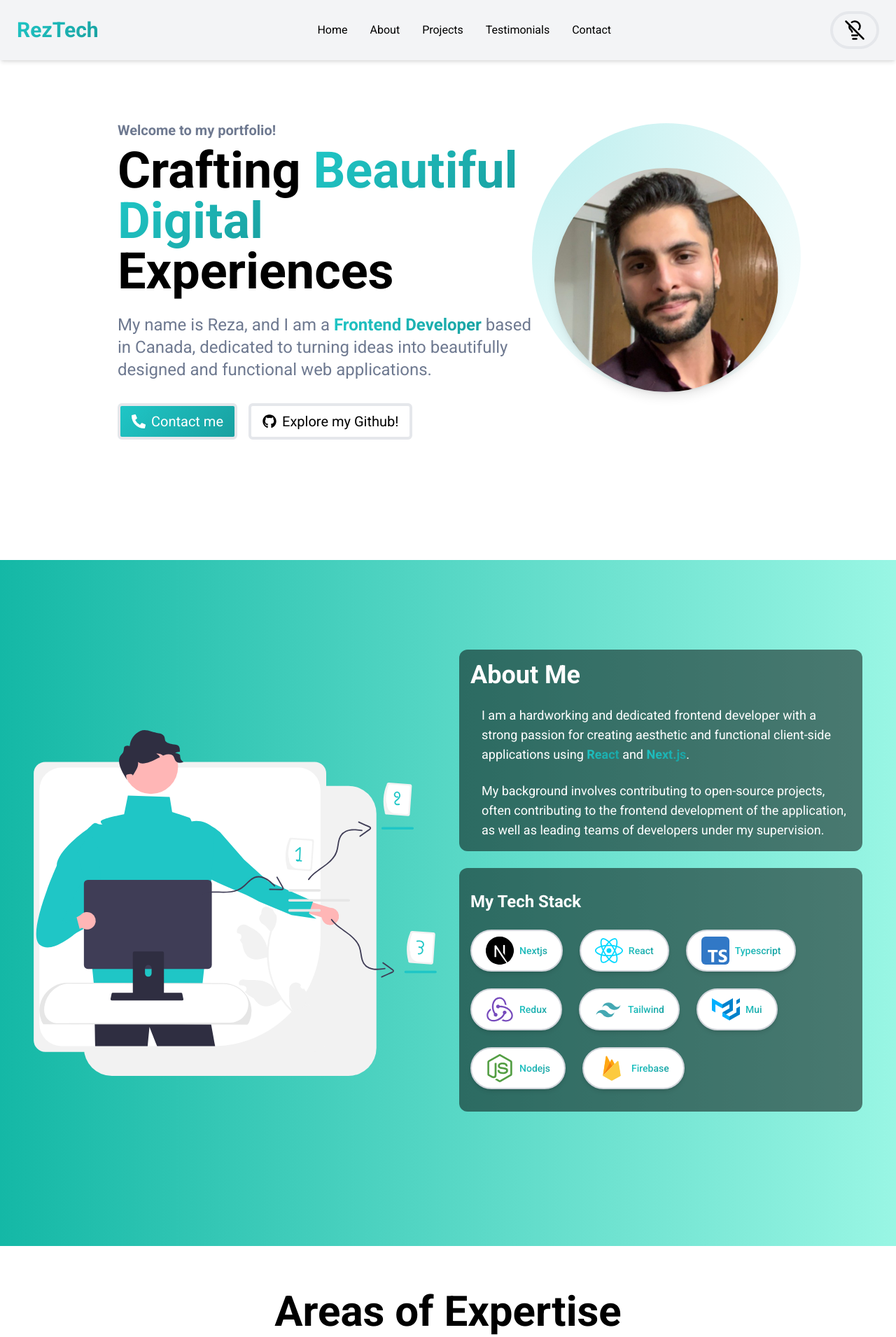
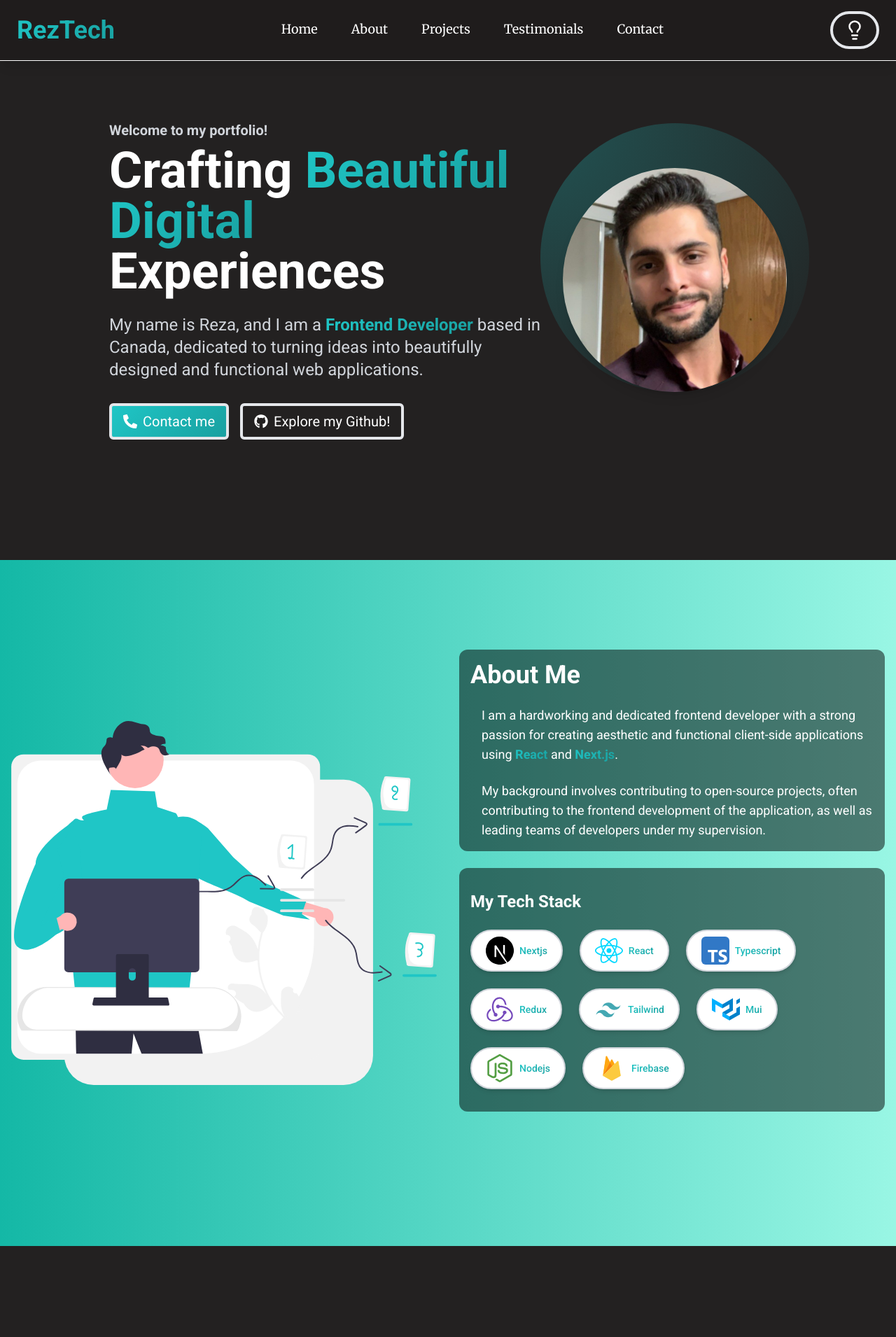
Before and after one commit to Cosmodocus/portfolio, a React (Vite) app: page / in a window 1280 px wide. Shown: the top 1910 px of the page at 70% size. Built offline with nearby package versions, Linux system fonts and the light colour scheme.

Commit message:
Set portfolio default to dark mode, and updated data flow. Also updated some styling

```diff
--- a/src/Components/DarkLightBtn.jsx
+++ b/src/Components/DarkLightBtn.jsx
@@ -1,31 +1,8 @@
-import  { useState } from 'react';
+// DarkLightBtn.jsx
 import { LuLightbulb, LuLightbulbOff } from 'react-icons/lu';
 import PropTypes from 'prop-types';
 
-const DarkLightBtn = ({ className }) => {
-	const [isDarkMode, setIsDarkMode] = useState(false);
-
-	const toggleIsDarkMode = () => {
-		setIsDarkMode(!isDarkMode);
-		if (!isDarkMode) {
-			document.documentElement.classList.add('dark');
-			document.documentElement.classList.remove('light');
-			document.querySelectorAll('nav').forEach((nav) => {
-				nav.classList.add('navbar-dark');
-				nav.classList.remove('navbar-light');
-			});
-			localStorage.setItem('theme', 'dark');
-		} else {
-			document.documentElement.classList.remove('dark');
-			document.documentElement.classList.add('light');
-			document.querySelectorAll('nav').forEach((nav) => {
-				nav.classList.remove('navbar-dark');
-				nav.classList.add('navbar-light');
-			});
-			localStorage.setItem('theme', 'light');
-		}
-	};
-
+const DarkLightBtn = ({ isDarkMode, toggleIsDarkMode, className }) => {
 	return (
 		<div>
 			<button
@@ -40,6 +17,8 @@ const DarkLightBtn = ({ className }) => {
 
 DarkLightBtn.propTypes = {
 	className: PropTypes.string.isRequired,
+	isDarkMode: PropTypes.bool.isRequired,
+	toggleIsDarkMode: PropTypes.func.isRequired,
 };
 
 export default DarkLightBtn;
--- a/src/Components/Expertise.jsx
+++ b/src/Components/Expertise.jsx
@@ -2,19 +2,15 @@ import { expertiseData } from "../data/expertise";
 
 const Expertise = () => {
   return (
-    <div className='container mx-auto py-16'>
+    <div className='container mx-auto px-6 py-32 flex flex-col items-center justify-center'>
       <h2 className='md:text-6xl text-4xl font-bold mb-12 text-center'>Areas of Expertise</h2>
-      <div className='grid grid-cols-1 sm:grid-cols-2 md:grid-cols-3 gap-12 mx-12'>
+      <div className='grid grid-cols-1 sm:grid-cols-2 md:grid-cols-3 gap-12 mx-auto'>
         {expertiseData.map((item) => (
           <div
             key={item.title}
-            className='flex flex-col items-center p-8 bg border rounded-xl shadow-lg transition-transform transform hover:scale-105 hover:shadow-xl'
+            className='flex flex-col items-center p-8 bg border rounded-xl shadow-lg transition-transform transform'
           >
-            <img
-              src={item.icon}
-              alt={item.title}
-              className='w-32 h-32 mb-4 object-contain'
-            />
+            <img src={item.icon} alt={item.title} className='w-32 h-32 mb-4 object-contain' />
             <span className='text-2xl font-semibold mb-2'>{item.title}</span>
             <p className='text-base text-center'>{item.description}</p>
           </div>
--- a/src/Components/Hamburger.jsx
+++ b/src/Components/Hamburger.jsx
@@ -1,8 +1,10 @@
+// Hamburger.jsx
 import { useState } from 'react';
 import { CgMenuGridR } from 'react-icons/cg';
 import DarkLightBtn from './DarkLightBtn';
+import PropTypes from 'prop-types';
 
-const Hamburger = ({ scrollToSection }) => {
+const Hamburger = ({ scrollToSection, isDarkMode, toggleIsDarkMode }) => {
 	const [navbar, setNavbar] = useState(false);
 
 	const toggleNavbar = () => {
@@ -20,18 +22,18 @@ const Hamburger = ({ scrollToSection }) => {
 			<CgMenuGridR size={30} onClick={toggleNavbar} />
 			{navbar && (
 				<div
-					className='overlay fixed top-0 left-0 w-screen h-screen flex items-center justify-center bg-gray-800 bg-opacity-75 transition-opacity duration-300'
+					className='overlay fixed top-0 left-0 w-screen h-screen flex items-center justify-center bg-black bg-opacity-75 transition-opacity duration-300'
 					onClick={handleOutsideClick}
 				>
-					<div className='bg-white text-[#000] text-center w-[300px] gap-4 shadow-lg rounded-lg p-8 flex flex-col items-center z-10 transform transition-transform duration-300'>
-						<ul className='flex flex-col gap-4'>
-							<li className='font-semibold hover:text-cyan-500' onClick={() => { scrollToSection('home'); toggleNavbar(); }}>Home</li>
-							<li className='font-semibold hover:text-cyan-500' onClick={() => { scrollToSection('about'); toggleNavbar(); }}>About</li>
-							<li className='font-semibold hover:text-cyan-500' onClick={() => { scrollToSection('details'); toggleNavbar(); }}>Projects</li>
-							<li className='font-semibold hover:text-cyan-500' onClick={() => { scrollToSection('testimonials'); toggleNavbar(); }}>Testimonials</li>
-							<li className='font-semibold hover:text-cyan-500' onClick={() => { scrollToSection('cta'); toggleNavbar(); }}>Contact</li>
+					<div className='bg-white text-black text-center w-[300px] gap-4 shadow-lg rounded-lg p-8 flex flex-col items-center z-10 transform transition-transform duration-300'>
+						<ul className='flex flex-col gap-4 text-lg'>
+							<li className='font-semibold hover:text-cyan-500 navbar-item ' onClick={() => { scrollToSection('home'); toggleNavbar(); }}>Home</li>
+							<li className='font-semibold hover:text-cyan-500 navbar-item' onClick={() => { scrollToSection('about'); toggleNavbar(); }}>About</li>
+							<li className='font-semibold hover:text-cyan-500 navbar-item' onClick={() => { scrollToSection('details'); toggleNavbar(); }}>Projects</li>
+							<li className='font-semibold hover:text-cyan-500 navbar-item' onClick={() => { scrollToSection('testimonials'); toggleNavbar(); }}>Testimonials</li>
+							<li className='font-semibold hover:text-cyan-500 navbar-item' onClick={() => { scrollToSection('cta'); toggleNavbar(); }}>Contact</li>
 						</ul>
-						<DarkLightBtn />
+						<DarkLightBtn isDarkMode={isDarkMode} toggleIsDarkMode={toggleIsDarkMode} />
 					</div>
 				</div>
 			)}
@@ -39,4 +41,10 @@ const Hamburger = ({ scrollToSection }) => {
 	);
 };
 
+Hamburger.propTypes = {
+	scrollToSection: PropTypes.func.isRequired,
+	isDarkMode: PropTypes.bool.isRequired,
+	toggleIsDarkMode: PropTypes.func.isRequired
+};
+
 export default Hamburger;
--- a/src/Components/Hero.jsx
+++ b/src/Components/Hero.jsx
@@ -2,15 +2,15 @@ import { motion } from 'framer-motion';
 import { FaGithub, FaPhoneAlt } from 'react-icons/fa';
 import ProfilePic from '../assets/profile.jpg';
 
-const Hero = ({scrollToSection}) => {
+const Hero = ({ scrollToSection }) => {
   const fadeInUp = {
     hidden: { opacity: 0, y: 20 },
     visible: { opacity: 1, y: 0 },
   };
 
   return (
-    <div className='w-full min-h-screen flex items-center justify-center bg-light dark:bg-dark'>
-      <div className='flex flex-col md:flex-row items-center gap-8 p-6 md:p-12 justify-center relative'>
+    <div className='w-full min-h-screen flex items-center justify-center bg-light dark:bg-dark py-10'>
+      <div className='flex flex-col md:flex-row items-center gap-8 p-6 justify-center relative'>
 
         {/* Text Section */}
         <div className='flex flex-col gap-2 text-left md:w-1/2'>
@@ -30,8 +30,8 @@ const Hero = ({scrollToSection}) => {
             animate='visible'
             transition={{ duration: 1, delay: 0.3 }}
           >
-            Crafting <span >Beautiful</span>
-            <br/> <span>Digital</span> Experiences
+            Crafting <span>Beautiful</span>
+            <br /> <span>Digital</span> Experiences
           </motion.h1>
           <motion.p
             className='text-xl md:text-2xl mb-4'
@@ -51,11 +51,7 @@ const Hero = ({scrollToSection}) => {
             transition={{ duration: 1, delay: 0.5 }}
           >
             <button className='highlight-btn md:text-xl text-md border-4 rounded-md px-4 py-2'>
-              <a
-                className='flex items-center gap-2'
-                rel="noopener noreferrer"
-                onClick={() => scrollToSection('cta')}
-              >
+              <a className='flex items-center gap-2' onClick={() => scrollToSection('cta')}>
                 <FaPhoneAlt />
                 Contact me
               </a>
@@ -76,11 +72,12 @@ const Hero = ({scrollToSection}) => {
 
         {/* Profile Image Section */}
         <div className='relative hidden md:block'>
+          {/* Circle Background */}
           <div className='profile-background'></div>
           <motion.img
             src={ProfilePic}
             alt='Profile'
-            className='w-52 md:w-80 rounded-full  shadow-lg transform  hover:scale-105'
+            className='w-52 md:w-80 rounded-full shadow-lg transform hover:scale-105'
             variants={fadeInUp}
             initial='hidden'
             animate='visible'
--- a/src/Components/Navbar.jsx
+++ b/src/Components/Navbar.jsx
@@ -1,29 +1,57 @@
-import { useState } from 'react';
+// Navbar.jsx
+import { useState, useEffect } from 'react';
 import DarkLightBtn from './DarkLightBtn';
 import Hamburger from './Hamburger';
 
 const Navbar = ({ scrollToSection }) => {
 	const [isDarkMode, setIsDarkMode] = useState(false);
 
+	useEffect(() => {
+		const theme = localStorage.getItem('theme');
+		if (theme === 'light') {
+			setIsDarkMode(false);
+			document.documentElement.classList.remove('dark');
+			document.documentElement.classList.add('light');
+		} else {
+			setIsDarkMode(true);
+			document.documentElement.classList.add('dark');
+			document.documentElement.classList.remove('light');
+		}
+	}, []);
+
 	const toggleIsDarkMode = () => {
-		setIsDarkMode(!isDarkMode);
+		setIsDarkMode(prevMode => {
+			const newMode = !prevMode;
+			if (newMode) {
+				document.documentElement.classList.add('dark');
+				document.documentElement.classList.remove('light');
+				localStorage.setItem('theme', 'dark');
+			} else {
+				document.documentElement.classList.remove('dark');
+				document.documentElement.classList.add('light');
+				localStorage.setItem('theme', 'light');
+			}
+			return newMode;
+		});
 	};
 
 	return (
 		<nav
-			className={`w-full flex justify-between items-center py-4 px-6 fixed z-10 transition-colors duration-300
-				${isDarkMode ? 'navbar-dark text-text shadow-md' : 'navbar-light text-text shadow-md'}`}
+			className={`w-full flex justify-between items-center py-4 px-6 fixed z-10 transition-all duration-300
+				${isDarkMode ? 'navbar-dark text-white shadow-lg' : 'navbar-light text-black shadow-lg'}`}
 		>
-			<span className='text-3xl font-bold cursor-pointer' onClick={() => scrollToSection('home')}>RezTech</span>
-			<ul className='gap-8 md:flex hidden'>
-				<li onClick={() => scrollToSection('home')}>Home</li>
-				<li onClick={() => scrollToSection('about')}>About</li>
-				<li onClick={() => scrollToSection('details')}>Projects</li>
-				<li onClick={() => scrollToSection('testimonials')}>Testimonials</li>
-				<li onClick={() => scrollToSection('cta')}>Contact</li>
+			<span className='text-4xl font-bold cursor-pointer hover:text-cyan-500 transition duration-300' onClick={() => scrollToSection('home')}>
+				RezTech
+			</span>
+			<ul className='gap-12 md:flex hidden text-lg'>
+				<li className='navbar-item' onClick={() => scrollToSection('home')}>Home</li>
+				<li className='navbar-item' onClick={() => scrollToSection('about')}>About</li>
+				<li className='navbar-item' onClick={() => scrollToSection('details')}>Projects</li>
+				<li className='navbar-item' onClick={() => scrollToSection('testimonials')}>Testimonials</li>
+				<li className='navbar-item' onClick={() => scrollToSection('cta')}>Contact</li>
 			</ul>
-			<DarkLightBtn className='md:flex hidden' />
-			<Hamburger scrollToSection={scrollToSection} />
+			<DarkLightBtn isDarkMode={isDarkMode} toggleIsDarkMode={toggleIsDarkMode} className='md:flex hidden' />
+			<Hamburger scrollToSection={scrollToSection} isDarkMode={isDarkMode} toggleIsDarkMode={toggleIsDarkMode} />
 		</nav>
 	);
 };
--- a/src/Components/Projects.jsx
+++ b/src/Components/Projects.jsx
@@ -2,23 +2,12 @@ import { projects } from "../data/projects";
 import ProjectCard from './ProjectCard';
 
 const Projects = () => {
-  // Define animation variants
-  const cardVariants = {
-    hidden: { opacity: 0, scale: 0.9 },
-    visible: { opacity: 1, scale: 1 },
-  };
-
   return (
     <div className="w-full flex flex-col items-center justify-center container mx-auto px-4 py-32">
-      <h1 className="md:text-6xl text-4xl font-bold pb-8">Featured Projects</h1>
+      <h1 className="md:text-6xl text-4xl font-bold pb-8 text-center">Featured Projects</h1>
       <div className="grid md:grid-cols-2 grid-cols-1 gap-4 gap-y-10">
         {projects.map((project, index) => (
-          <ProjectCard
-            key={index}
-            project={project}
-            cardVariants={cardVariants}
-            index={index}
-          />
+          <ProjectCard key={index} project={project} />
         ))}
       </div>
     </div>
--- a/src/Pages/About.jsx
+++ b/src/Pages/About.jsx
@@ -4,41 +4,29 @@ import aboutImg from "../assets/aboutImg.svg";
 const About = () => {
   return (
     <div className="bg-gradient-to-r from-teal-500 to-teal-200 py-32">
-      <div className="container mx-auto lg:px-12 px-4 flex flex-col items-center">
-        <div className="flex flex-col lg:flex-row">
+      <div className="container mx-auto px-4 flex flex-col items-center">
+        <div className="flex flex-col lg:flex-row items-center">
           {/* About Image */}
           <div className="hidden lg:block flex-1">
-            <div className="flex items-center justify-center h-full">
-              <img
-                src={aboutImg}
-                alt="About"
-                className="object-contain max-w-full h-auto"
-              />
-            </div>
+            <img src={aboutImg} alt="About" className="object-contain max-w-full h-auto" />
           </div>
           {/* About Content */}
           <div className="flex-1 lg:pl-8 mb-16 lg:mb-0">
             <section className="mb-6">
               <div className="bg-opacity-50 bg-black rounded-xl p-4 space-x-4">
-                <h1 className="text-3xl lg:text-4xl font-bold mb-6 md:text-left text-center text-custom-white text-shadow">
+                <h1 className="text-3xl lg:text-4xl font-bold mb-6 text-custom-white text-shadow text-center md:text-left">
                   About Me
                 </h1>
-                <p className="text-base lg:text-lg text-left mb-6 text-custom-white rounded text-shadow">
-                  I am a hardworking and dedicated frontend developer with a
-                  strong passion for creating aesthetic and functional
-                  client-side applications using{" "}
+                <p className="text-base lg:text-lg mb-6 text-custom-white rounded text-shadow text-left">
+                  I am a hardworking and dedicated frontend developer with a strong passion for creating aesthetic and functional client-side applications using{" "}
                   <span className="font-bold">React</span> and{" "}
                   <span className="font-bold">Next.js</span>.
                 </p>
                 <p className="text-base lg:text-lg text-left text-custom-white text-shadow">
-                  My background involves contributing to open-source projects,
-                  often contributing to the frontend development of the
-                  application, as well as leading teams of developers under my
-                  supervision.
+                  My background involves contributing to open-source projects, often contributing to the frontend development of the application, as well as leading teams of developers under my supervision.
                 </p>
               </div>
             </section>
-
             <TechStack />
           </div>
         </div>
--- a/src/Pages/Testimonials.jsx
+++ b/src/Pages/Testimonials.jsx
@@ -6,9 +6,7 @@ const Testimonials = () => {
   return (
     <section className="py-12 px-4 bg-gradient-to-r from-teal-500 to-teal-200">
       <div className="container mx-auto">
-        <h2 className="md:text-6xl text-4xl font-bold text-center mb-12 mt-24 text-white">
-          What People Are Saying
-        </h2>
+        <h2 className="md:text-6xl text-4xl font-bold text-center mb-12 mt-24 text-white">What People Are Saying</h2>
         <motion.div
           className="grid grid-cols-1 gap-6 md:grid-cols-2 lg:grid-cols-3"
           initial={{ opacity: 0 }}
--- a/src/index.css
+++ b/src/index.css
@@ -1,5 +1,6 @@
-/* Importing the Roboto font */
+/* Importing the Roboto and Merriweather fonts */
 @import url('https://fonts.googleapis.com/css2?family=Roboto:wght@400;500;700&display=swap');
+@import url('https://fonts.googleapis.com/css2?family=Merriweather:wght@400;700&display=swap');
 
 @tailwind base;
 @tailwind components;
@@ -7,23 +8,24 @@
 
 html {
 	scroll-behavior: smooth;
-  }
+}
 
 body {
-  font-family: 'Roboto', sans-serif;
+  font-family: 'Roboto', 'Merriweather', sans-serif; /* Updated to include Merriweather */
 }
 
 /* Custom text styles */
 .text-custom-white {
 	color: white !important;
-  }
+}
 
 .text-custom-black {
 	color: black !important;
-  }
+}
+
 .text-custom-black-2 {
 	color: #1f1c1cc3 !important;
-  }
+}
 
 /* Dark mode styles */
 .dark {
@@ -45,8 +47,49 @@ body {
 	top: -20%;
 	left: -10%;
 	z-index: -1;
-  }
+}
 
+/* Navbar styles for dark and light modes */
+.navbar-dark {
+  background: linear-gradient(135deg, #1f1c1c, #232323);
+  color: #fff;
+  border-bottom: 1px solid #fff;
+}
+
+.navbar-light {
+  background: linear-gradient(135deg, #f3f4f6, #e5e7eb);
+  color: #000;
+}
+
+/* Navbar item styles */
+.navbar-item {
+  font-family: 'Merriweather', serif;
+  font-weight: 500; /* Slightly bolder */
+  cursor: pointer;
+  position: relative;
+  transition: color 0.3s ease;
+}
+
+/* Add underline effect on hover */
+.navbar-item::after {
+  content: '';
+  display: block;
+  width: 0;
+  height: 2px;
+  background: #1fc6c6;
+  transition: width 0.3s ease, background-color 0.3s ease;
+}
+
+.navbar-item:hover::after {
+  width: 100%;
+}
+
+/* Gradient effect on li:hover */
+li:hover {
+  background: linear-gradient(135deg, #1fc6c6, #19a0a0);
+  -webkit-background-clip: text;
+  -webkit-text-fill-color: transparent;
+}
 
 
 /* Disabled styles */
```
